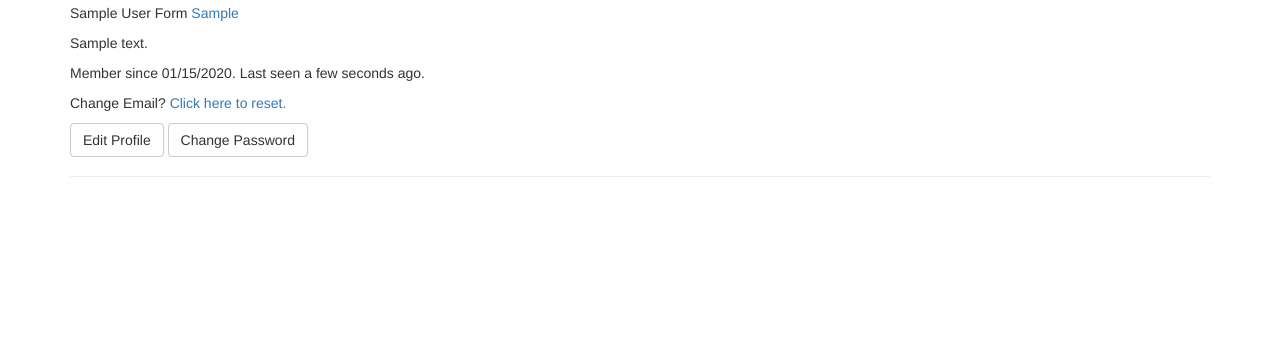
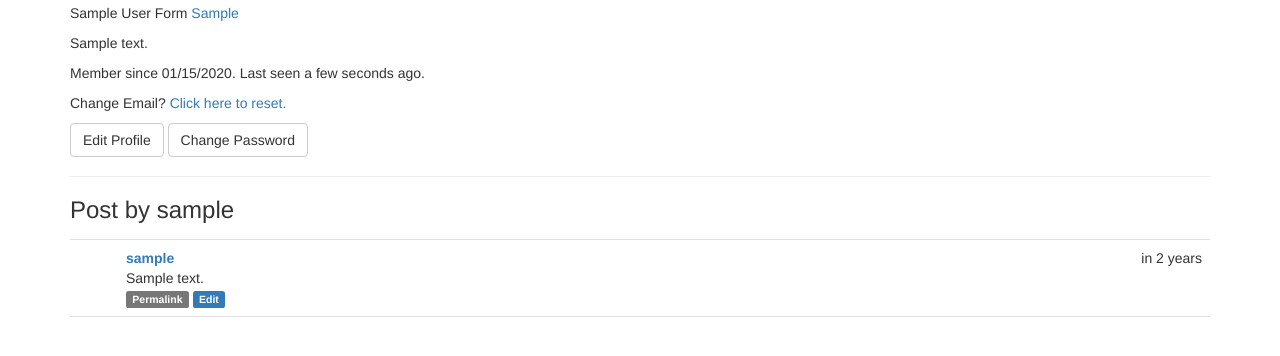
Before and after one commit to Daxiongliu/MYFLASK, a Flask app: a page that uses app/templates/base.html in a window 1280 px wide. Shown: the part 159-515 px from the top of the page. Run offline with Flask 2, Linux system fonts and the light colour scheme; a user stored in the database is signed in; tables that the repository leaves empty hold one stand-in row (values such as "Sample post"); some libraries are stand-ins or nearby versions.

Commit message:
文章分页模板的更改

```diff
--- a/app/__init__.py
+++ b/app/__init__.py
@@ -5,12 +5,14 @@ from flask_moment import Moment
 from flask_sqlalchemy import SQLAlchemy
 from config import config
 from flask_login import LoginManager
+from flask_pagedown import PageDown
 
 
 bootstrap = Bootstrap()
 mail = Mail()
 moment = Moment()
 db = SQLAlchemy()
+pagedown = PageDown()
 
 login_manager = LoginManager()
 
@@ -27,6 +29,7 @@ def create_app(config_name):
     moment.init_app(app)
     db.init_app(app)
     login_manager.init_app(app)
+    pagedown.init_app(app)
 
     from .main import main as main_blueprint
     app.register_blueprint(main_blueprint)
--- /dev/null
+++ b/app/static/styles.css
@@ -0,0 +1,33 @@
+.profile-thumbnail {
+    position: absolute;
+}
+.profile-header {
+    min-height: 260px;
+    margin-left: 280px;
+}
+ul.posts {
+    list-style-type: none;
+    padding: 0px;
+    margin: 16px 0px 0px 0px;
+    border-top: 1px solid #e0e0e0;
+}
+ul.posts li.post {
+    padding: 8px;
+    border-bottom: 1px solid #e0e0e0;
+}
+ul.posts li.post:hover {
+    background-color: #f0f0f0;
+}
+div.post-date {
+    float: right;
+}
+div.post-author {
+    font-weight: bold;
+}
+div.post-thumbnail {
+    position: absolute;
+}
+div.post-content {
+    margin-left: 48px;
+    min-height: 48px;
+}
--- /dev/null
+++ b/app/templates/_posts.html
@@ -0,0 +1,36 @@
+<ul class="posts">
+    {% for post in posts %}
+    <li class="post">
+        <div class="post-thumbnail">
+            <a href="{{ url_for('.user', username=post.author.username) }}">
+
+            </a>
+        </div>
+        <div class="post-content">
+            <div class="post-date">{{ moment(post.timestamp).fromNow() }}</div>
+            <div class="post-author"><a href="{{ url_for('.user', username=post.author.username) }}">{{ post.author.username }}</a></div>
+            <div class="post-body">
+                {% if post.body_html %}
+                    {{ post.body_html | safe }}
+                {% else %}
+                    {{ post.body }}
+                {% endif %}
+            </div>
+            <div class="post-footer">
+                <a href="{{ url_for('.post', id=post.id) }}">
+                    <span class="label label-default">Permalink</span>
+                </a>
+                {% if current_user == post.author  %}
+                <a href="{{ url_for('.edit', id=post.id) }}">
+                    <span class="label label-primary">Edit</span>
+                </a>
+                {% elif current_user.is_administrator() %}
+                <a href="{{ url_for('.edit', id=post.id) }}">
+                    <span class="label label-primary">Edit [Admin]</span>
+                </a>
+                {% endif %}
+            </div>
+        </div>
+    </li>
+    {% endfor %}
+</ul>
--- a/app/templates/base.html
+++ b/app/templates/base.html
@@ -6,6 +6,7 @@
 {{ super() }}
 <link rel="shortcut icon" href="{{ url_for('static', filename='favicon.ico') }}" type="image/x-icon">
 <link rel="icon" href="{{ url_for('static', filename='favicon.ico') }}" type="image/x-icon">
+<link rel="stylesheet" type="text/css" href="{{ url_for('static', filename='styles.css') }}">
 {% endblock %}-
 
 {% block navbar %}
@@ -53,7 +54,8 @@
     </div>
     {% endfor %}
 
-    {% block page_content %}{% endblock %}
+    {% block page_content %}
+    {% endblock %}
 </div>
 {% endblock %}
 
--- a/app/templates/user.html
+++ b/app/templates/user.html
@@ -39,4 +39,6 @@
         {% endif %}
     </p>
 </div>
+<h3>Post by {{ user.username }}</h3>
+{% include '_posts.html' %}
 {% endblock %}
--- a/config.py
+++ b/config.py
@@ -16,6 +16,7 @@ class Config:
     FLASKY_MAIL_SENDER = '407414467@qq.com'
     FLASKY_ADMIN = '407414467@qq.com'#os.environ.get('FLASKY_ADMIN')
     SQLALCHEMY_TRACK_MODIFICATIONS = False
+    FLASKY_POSTS_PER_PAGE = 20
 
 
     @staticmethod
--- a/manage.py
+++ b/manage.py
@@ -1,7 +1,7 @@
 #!/user/bin/env python
 import os
 from app import create_app, db
-from app.models import User, Role
+from app.models import User, Role, Post
 from flask_script import Manager, Shell
 from flask_migrate import Migrate, MigrateCommand
 
@@ -10,7 +10,7 @@ manager = Manager(app)
 migrate = Migrate(app, db)
 
 def make_shell_context():
-    return dict(app=app, db=db, User=User, Role=Role)
+    return dict(app=app, db=db, User=User, Role=Role, Post=Post)
 manager.add_command('shell', Shell(make_context=make_shell_context))
 manager.add_command('db', MigrateCommand)
 
```
Also changed, not shown: app/templates/_macros.html (added, +29 -0 lines), app/templates/edit_post.html (added, +18 -0 lines), app/templates/index.html (+20 -16 lines), app/templates/post.html (added, +7 -0 lines).
